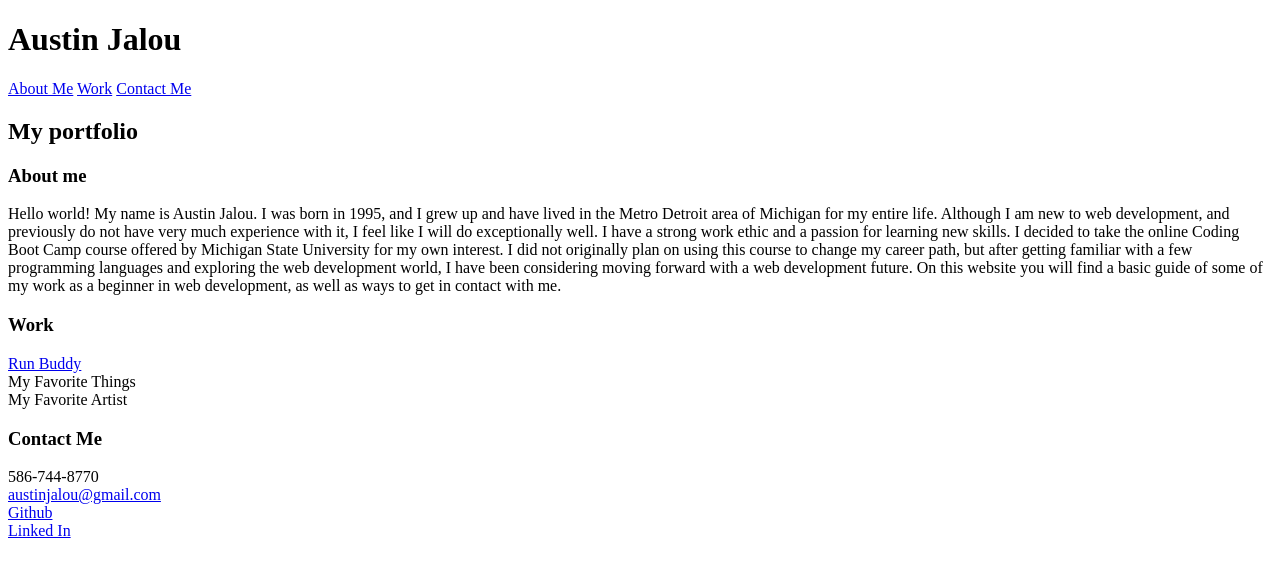
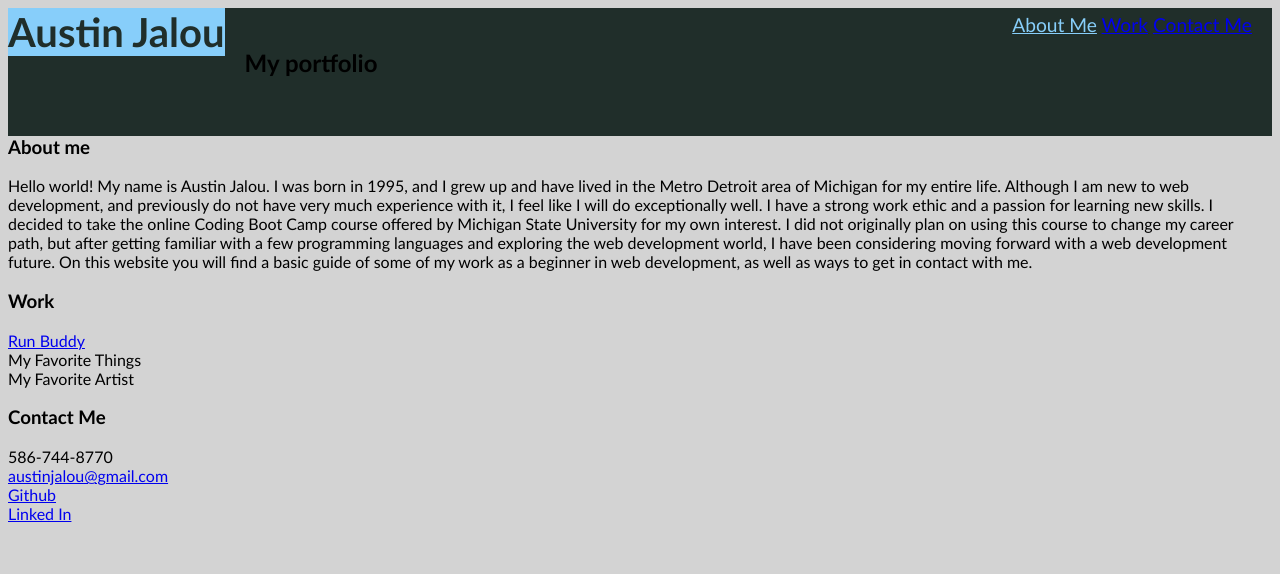
Before and after one commit to austinjalou/personal_portfolio, a plain HTML site: page index.html in a window 1280 px wide. Drawn offline with Linux system fonts and the light colour scheme.

Commit message:
some css

```diff
--- a/assets/style.css
+++ b/assets/style.css
@@ -0,0 +1,48 @@
+* {
+    background-color: lightgray;
+    font-family: 'Trebuchet MS', 'Lucida Sans Unicode', 'Lucida Grande', 'Lucida Sans', Arial, sans-serif;
+}
+
+header h1 {
+    color: #202e2a;
+    float: left;
+    margin:auto;
+    font-size: 40px;
+    background-color: lightskyblue;
+}
+
+header nav {
+    float: right;
+    margin: 0px auto;
+    padding: 5px 20px 5px 20px;
+    font-size: larger;
+    background-color: #202e2a;
+    box-sizing: border-box;
+}
+
+#about-me-nav {
+    background-color: #202e2a;
+    color:lightskyblue;
+
+}
+
+#work-nav {
+    background-color: #202e2a;
+}
+
+#contact-nav {
+    background-color: #202e2a;
+}
+
+
+body {
+    background-color: #202e2a
+    ;
+}
+
+.hero h2 {
+padding: 20px;
+background-color: #202e2a;
+display: inline-block;
+text-align: end;
+}
--- a/index.html
+++ b/index.html
@@ -6,19 +6,19 @@
     <meta http-equiv="X-UA-Compatible" content="IE=edge">
     <meta name="viewport" content="width=device-width, initial-scale=1.0">
     <title>Personal Portfolio</title>
-    <link rel="stylesheet" href="/assets/style.css">
+    <link rel="stylesheet" href="./assets/style.css">
 </head>
 
 <body>
-    <header>
+    <header class="header">
         <h1>Austin Jalou</h1>
         <nav>
-            <a href="#about-me">About Me</a>
-            <a href="#work">Work</a>
-            <a href="#contactme">Contact Me</a>
+            <a href="#about-me" id="about-me-nav"> About Me</a>
+            <a href="#work" id="work-nav">Work</a>
+            <a href="#contactme" id="contact-nav">Contact Me</a>
         </nav>
     </header>
-    <hero>
+    <hero class="hero">
         <h2>My portfolio</h2>
     </hero>
     <main>
@@ -46,15 +46,17 @@
             <h3>
                 Work
             </h3>
-                <section id="run-buddy">
+            <section class="grid-container">
+                <section id="run-buddy" class="grid-1">
                     <a href="https://austinjalou.github.io/run-buddy/" target="_blank">Run Buddy</a>
                 </section>
-                <section id="fav-things">
+                <section id="fav-things" class="grid-item">
                     My Favorite Things
                 </section>
-                <section id="fav-artist">
+                <section id="fav-artist"class="grid-item">
                     My Favorite Artist
                 </section>
+            </section>
 
         </section>
 
```
